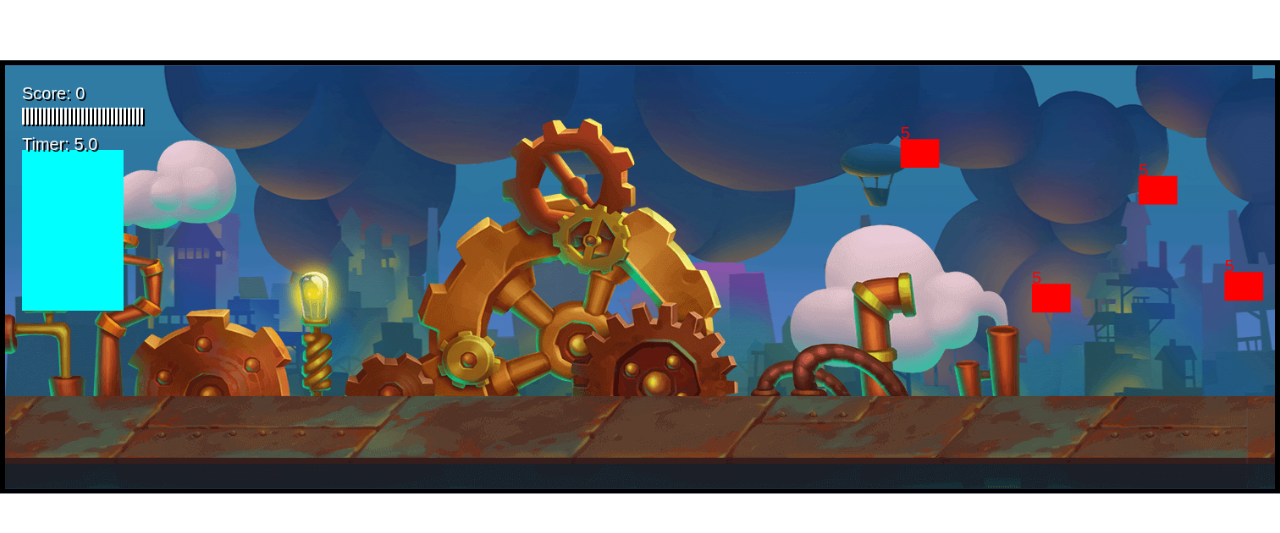
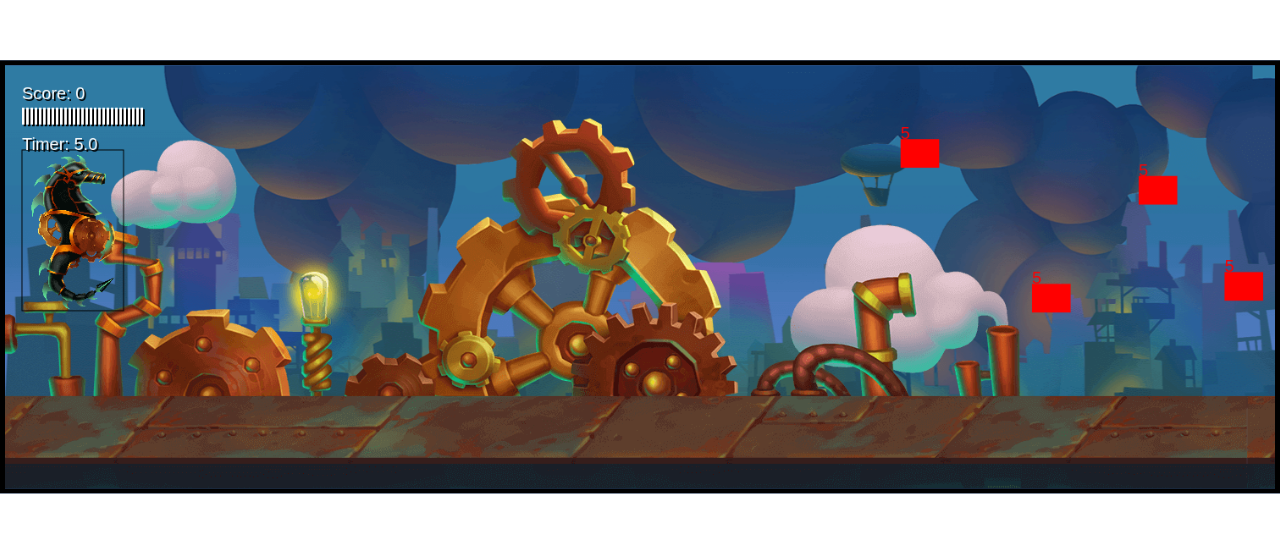
Before and after one commit to juanesidrobo/Js-Game-, a plain HTML site: page index.html in a window 1280 px wide. Shown: the part 123-656 px from the top of the page. Drawn offline with Linux system fonts and the light colour scheme.

Commit message:
Principal character animation 1

```diff
--- a/index.html
+++ b/index.html
@@ -11,7 +11,7 @@
     <canvas id="canvas1"></canvas>
 
     <!--Characters-->
-
+    <img src="assets/player.png" id="player">
     <!--Props-->
 
     <!--Enviroment-->
--- a/script.js
+++ b/script.js
@@ -14,6 +14,8 @@ window.addEventListener('load', function(){
                     this.game.keys.push(e.key);
                 }else if(e.key === ' '){
                     this.game.player.shootTop();
+                } else if (e.key === 'd'){
+                    this.game.debug = !this.game.debug;
                 }
                 console.log(this.game.keys);
             });
@@ -51,9 +53,13 @@ window.addEventListener('load', function(){
             this.height = 190;
             this.x = 20;
             this.y = 100;
+            this.frameX = 0;
+            this.frameY = 0;
+            this.maxFrame = 37;
             this.speedY = 0;
             this.maxSpeed = 2;
             this.projectiles = []
+            this.image = document.getElementById('player');
         }
         update(){
             if(this.game.keys.includes('ArrowUp')) this.speedY = -this.maxSpeed;
@@ -65,10 +71,16 @@ window.addEventListener('load', function(){
                 projectile.update();
             });
             this.projectiles = this.projectiles.filter(projectile => !projectile.markedForDeletion);
+            if (this.frameX < this.maxFrame){
+                this.frameX++;
+            } else{
+                this.frameX = 0;
+            }
         }
         draw(context){
-            context.fillStyle = 'aqua';
-            context.fillRect(this.x, this.y, this.width, this.height);
+            //context.fillStyle = 'aqua';
+            if (this.game.debug) context.strokeRect(this.x, this.y, this.width, this.height);
+            context.drawImage(this.image, this.frameX * this.width, this.frameY * this.height, this.width , this.height, this.x, this.y, this.width, this.height)
             this.projectiles.forEach(projectile =>{
                 projectile.draw(context);
             });
@@ -214,6 +226,7 @@ window.addEventListener('load', function(){
             this.gameTime = 0;
             this.timeLimit = 5000;
             this.speed = 1;
+            this.debug = true;
         }
         update(deltaTime){
             if(!this.gameOver) this.gameTime += deltaTime;
--- a/style.css
+++ b/style.css
@@ -14,6 +14,6 @@
     max-width: 100%;
     max-height: 100%;
 }
-#layer1, #layer2, #layer3, #layer4{
+#layer1, #layer2, #layer3, #layer4, #player{
     display: none;
 }
```
